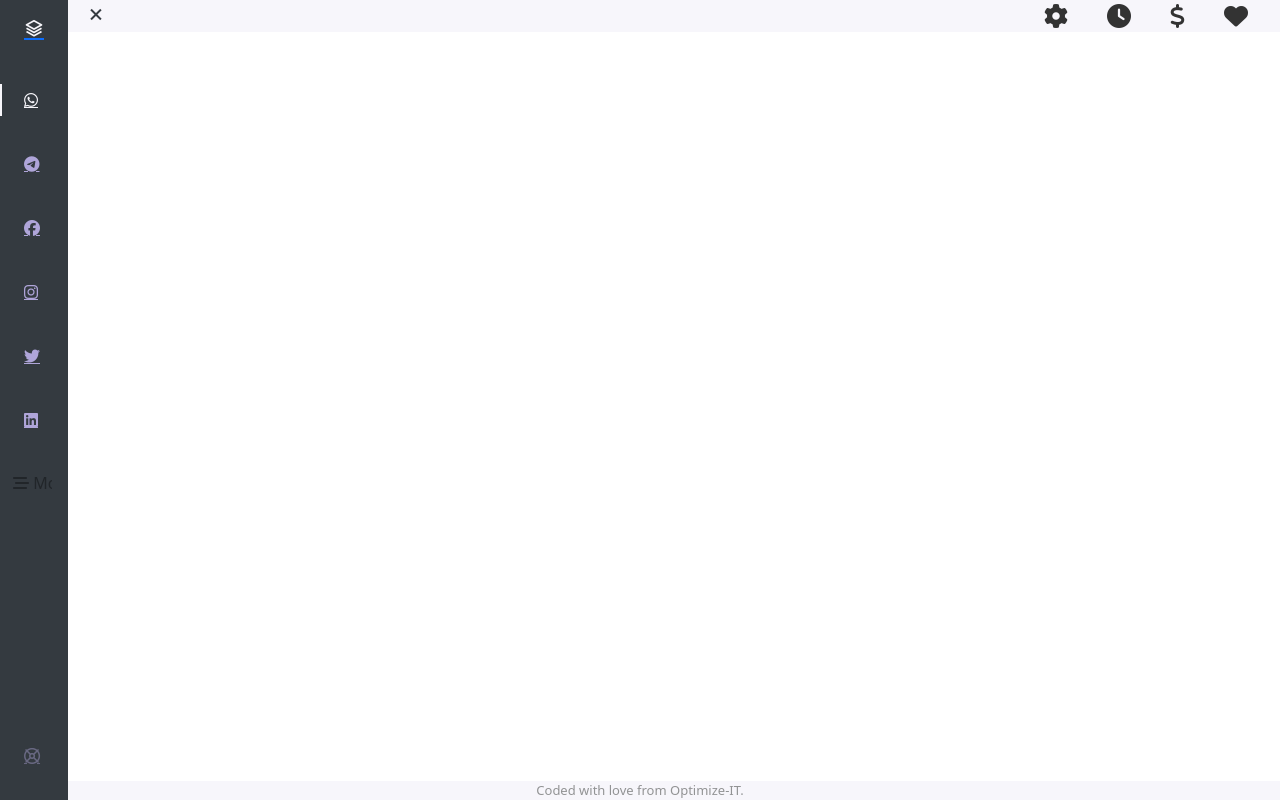
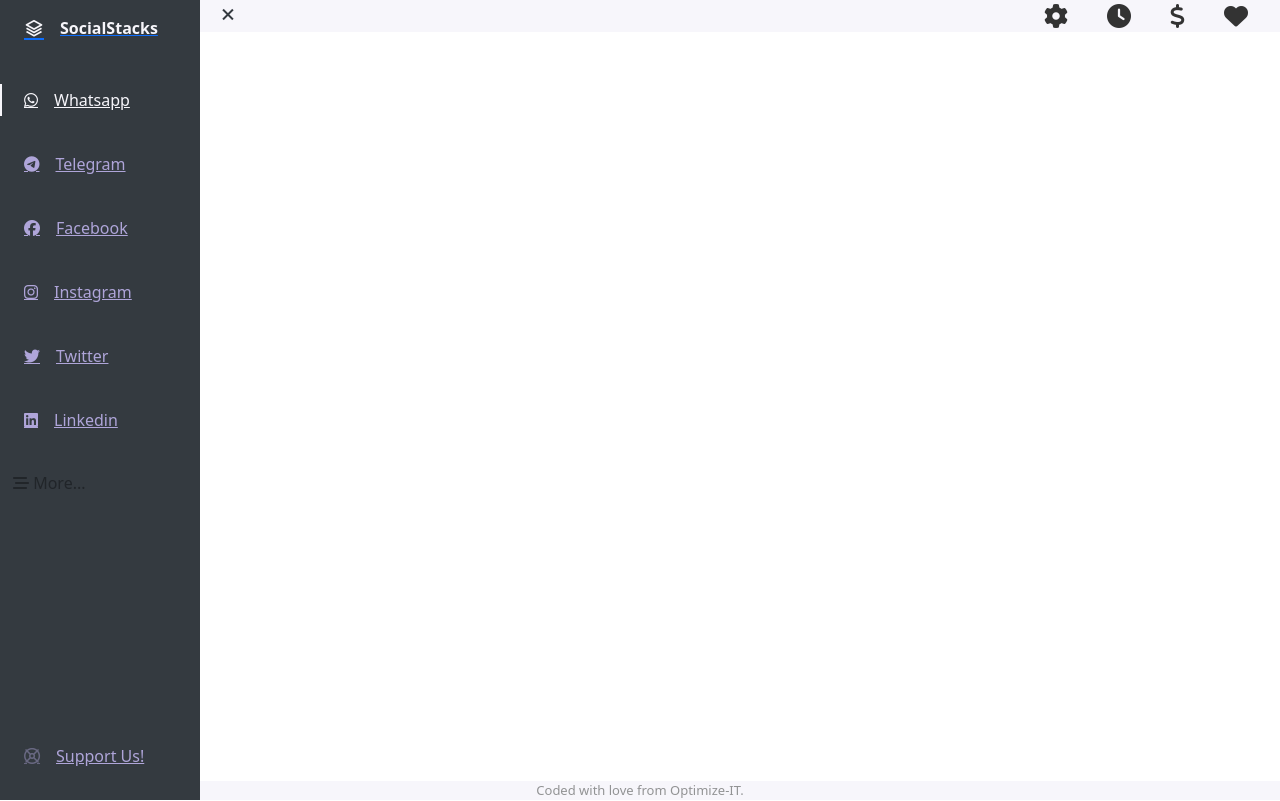
Before and after one commit to Cloud101x/SocialStacks, a website with bundled scripts: page src/index.html in a window 1280 px wide. Both pictures are taken after a click on the icon 12 px from the left and 15 px from the top of the page. Built offline with nearby package versions, Linux system fonts and the light colour scheme.

Commit message:
fixing the nav width

```diff
--- a/src/index.html
+++ b/src/index.html
@@ -31,7 +31,7 @@
                                 } @import url("https://fonts.googleapis.com/css2?family=Nunito:wght@400;600;700&display=swap");
                                 :root{
                                 --header-height: 2rem;
-                                --nav-width: 68px;
+                                --nav-width: 200px;
                                 --first-color: #343a40; /*#4723D9*/
                                 --first-color-light: #AFA5D9;
                                 --white-color: #F7F6FB;
@@ -157,7 +157,11 @@
                                     border-radius: 4px;
                                 }
                                 .nav_icon{font-size: 1.25rem}
-                                .show{left: 0}
+                                .show{
+                                    left: 0;
+                                    /* width: calc(var(--nav-width) + 156px); */
+
+                                }
                                 .body-pd{padding-left: calc(var(--nav-width) + 1rem)}
                                 .active{color: var(--white-color)}
                                 .active::before{
```
